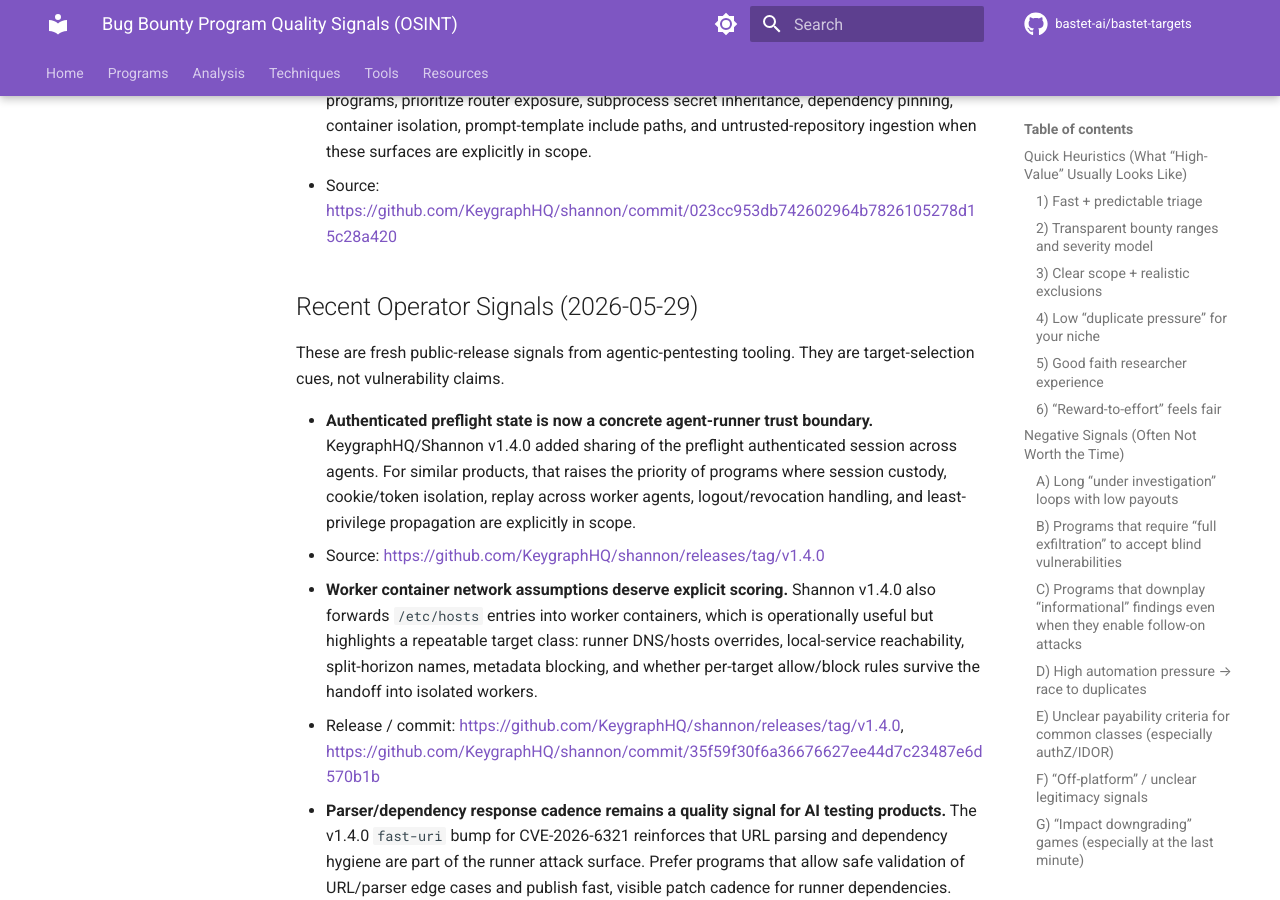
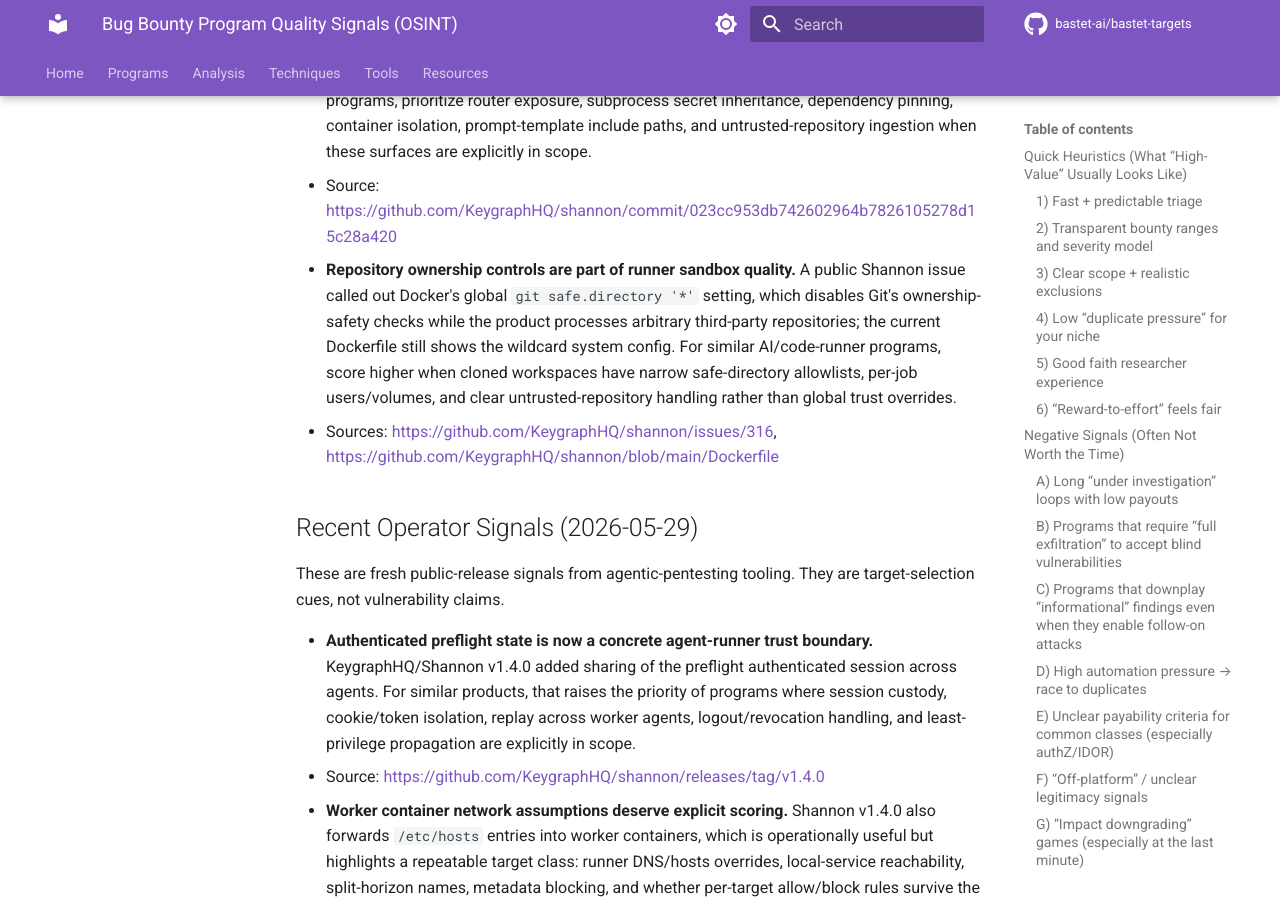
Before and after one commit to bastet-ai/bastet-targets, an MkDocs documentation site: the page built from docs/programs/program-quality-signals.md, in a window 1280 px wide and 900 px high, scrolled down 4536 px. Built offline with MkDocs 1.6.1 and Material for MkDocs 9.7.7, drawn with Linux system fonts in a browser that asks for light colours; comment, search, counter and statistics services are not loaded.

Commit message:
Add Shannon git trust boundary signal

```diff
--- a/docs/programs/program-quality-signals.md
+++ b/docs/programs/program-quality-signals.md
@@ -123,6 +123,8 @@
   - Sources: https://github.com/advisories/GHSA-qrvr-jqxg-65rv, https://nvd.nist.gov/vuln/detail/CVE-2026-29023, https://www.vulncheck.com/advisories/keygraph-shannon-hard-coded-router-api-key
 - **Mitigation commits are useful target intel when they name the real seam.** Shannon commit `023cc95` bound Docker service ports to `127.0.0.1`, restricted subprocess environment inheritance, pinned Playwright MCP, removed host IPC, added prompt-include traversal guards, and documented prompt-injection risk from untrusted repositories. For adjacent programs, prioritize router exposure, subprocess secret inheritance, dependency pinning, container isolation, prompt-template include paths, and untrusted-repository ingestion when these surfaces are explicitly in scope.
   - Source: https://github.com/KeygraphHQ/shannon/commit/023cc953db742602964b7826105278d15c28a420
+- **Repository ownership controls are part of runner sandbox quality.** A public Shannon issue called out Docker's global `git safe.directory '*'` setting, which disables Git's ownership-safety checks while the product processes arbitrary third-party repositories; the current Dockerfile still shows the wildcard system config. For similar AI/code-runner programs, score higher when cloned workspaces have narrow safe-directory allowlists, per-job users/volumes, and clear untrusted-repository handling rather than global trust overrides.
+  - Sources: https://github.com/KeygraphHQ/shannon/issues/316, https://github.com/KeygraphHQ/shannon/blob/main/Dockerfile
 
 ## Recent Operator Signals (2026-05-29)
 
```
Also changed, not shown: docs/program-quality-signals.md (+1 -0 lines), docs/programs/high-value.md (+1 -0 lines), docs/resources/program-quality-signals.md (+1 -0 lines).
